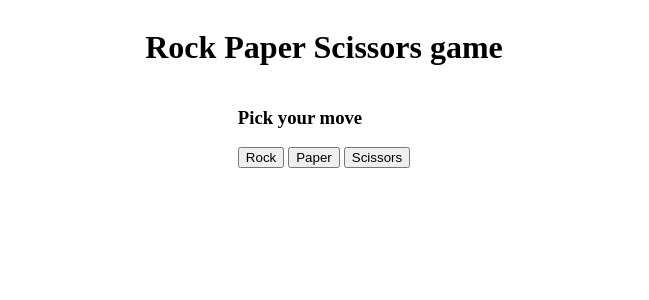
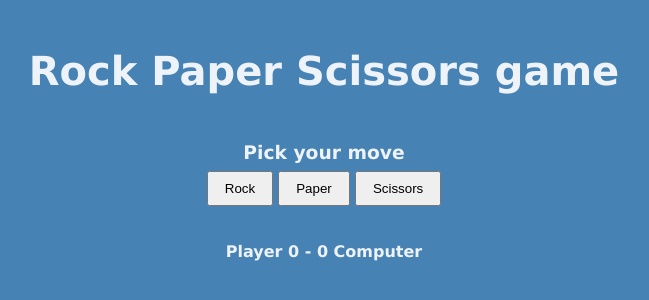
Before and after one commit to Mayolk/rock-paper-scissors, a plain HTML site: page index.html in a window 1280 px wide. Shown: the whole page, without its empty margins (316-965 px from the left). Drawn offline with Linux system fonts and the light colour scheme.

Commit message:
Styled the UI

```diff
--- a/app.js
+++ b/app.js
@@ -5,7 +5,7 @@ function game () {
 
   let playerCount = 0;
   let computerCount = 0;
-  let limit = 3;
+  let limit = 5;
   const overallResult = document.querySelector('#overall');
   const moves = document.querySelectorAll('.move');
   const playerOptions = document.querySelector('#player-options');
@@ -21,13 +21,17 @@ function game () {
       computerCount++;
     }
 
-    overallResult.textContent = `Player: ${playerCount} - Computer: ${computerCount}`;
+    overallResult.textContent = `Player ${playerCount} - ${computerCount} Computer`;
 
-    if (playerCount === limit || computerCount === limit) {
+    if (playerCount === limit) {
       playerOptions.innerHTML = `
-      <h3>
-      GAME OVER!
-      </h3>
+      <h3 class="pb-1">GAME OVER!</h3>
+      <h3>YOU WIN!</h3>
+      `;
+    } else if (computerCount === limit) {
+      playerOptions.innerHTML = `
+      <h3 class="pb-1">GAME OVER!</h3>
+      <h3>YOU LOSE!</h3>
       `;
     }
   }
--- a/index.html
+++ b/index.html
@@ -3,6 +3,7 @@
 <head>
   <meta charset="UTF-8">
   <meta name="viewport" content="width=device-width, initial-scale=1.0">
+  <link rel="stylesheet" href="style.css">
   <title>Rock Paper Scissors game</title>
 </head>
 <body style="display: flex; flex-direction: column; align-items: center;">
@@ -20,8 +21,8 @@
   </div>
 
   <div id="results">
+    <p id="overall">Player 0 - 0 Computer</p>
     <p id="last-round"></p>
-    <p id="overall"></p>
   </div>
 
   <script src="app.js"></script>
--- /dev/null
+++ b/style.css
@@ -0,0 +1,52 @@
+html {
+  box-sizing: border-box;
+}
+
+* {
+  box-sizing: inherit;
+  margin: 0;
+  padding: 0;
+}
+
+body {
+  font-family: Verdana, Geneva, Tahoma, sans-serif;
+  background-color: steelblue;
+  color: hsl(207, 44%, 95%);
+}
+
+.pb-1 {
+  padding-bottom: 0.5rem;
+}
+
+#title {
+  font-size: 2.5rem;
+  padding: 3rem;
+}
+
+#player-options {
+  height: 100px;
+  display: flex;
+  flex-direction: column;
+  align-items: center;
+  padding-bottom: 2rem;
+}
+
+#moves {
+  margin-top: 0.5rem;
+}
+
+.btn {
+  padding: 0.5rem 1rem;
+  cursor: pointer;
+}
+
+#results {
+  display: flex;
+  flex-direction: column;
+  align-items: center;
+}
+
+#overall {
+  font-weight: 600;
+  padding-bottom: 0.5rem;
+}
```
